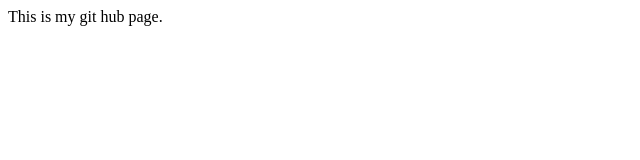
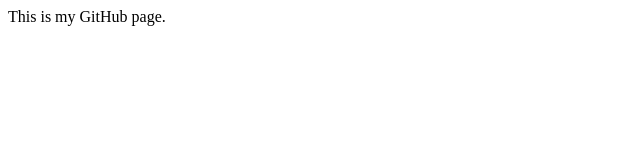
Before and after one commit to midnjerry/sample-github-page, a plain HTML site: page docs/index.html in a window 1280 px wide. Shown: the full height of the page, 0-640 px from the left. Drawn offline with Linux system fonts and the light colour scheme.

Commit message:
Update index.html

```diff
--- a/docs/index.html
+++ b/docs/index.html
@@ -4,7 +4,7 @@
     </head>
     <body>
         <p>
-            This is my git hub page.
+            This is my GitHub page.
         </p>
     </body>
 </html>
```
